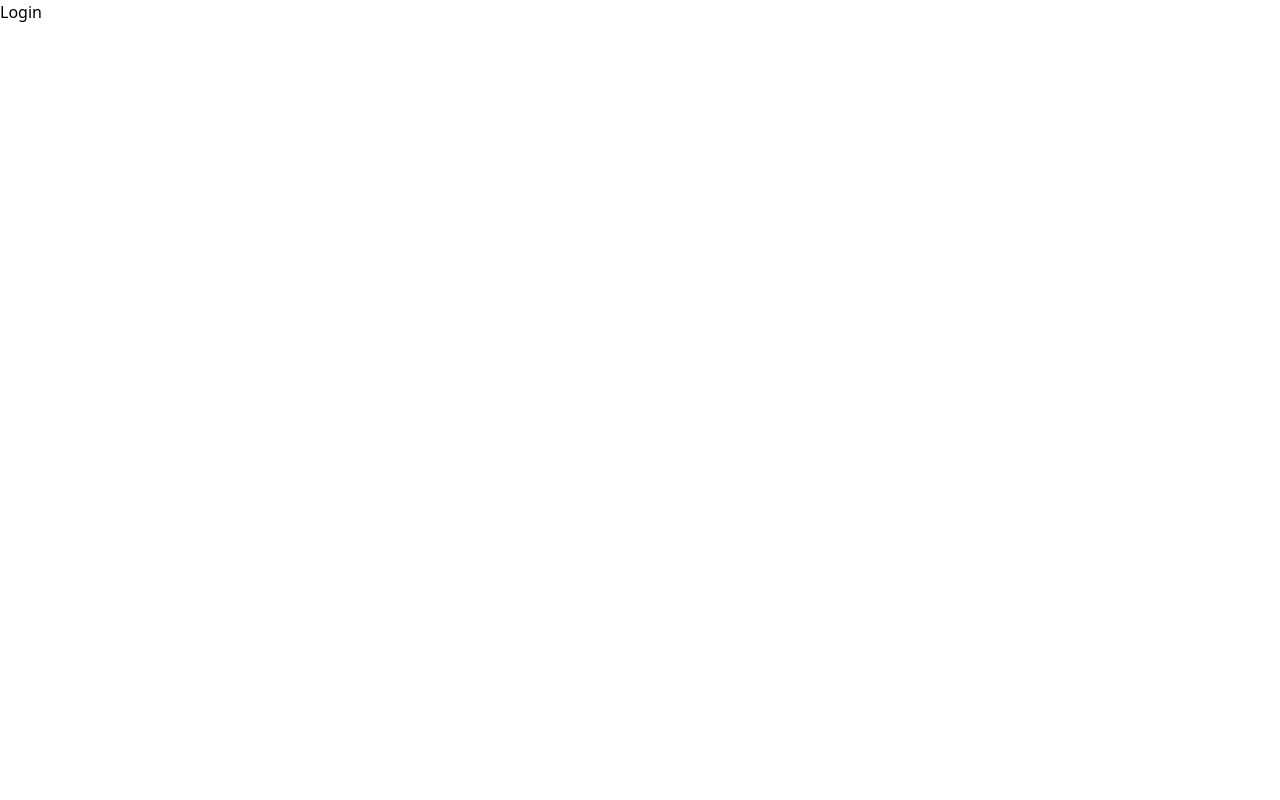
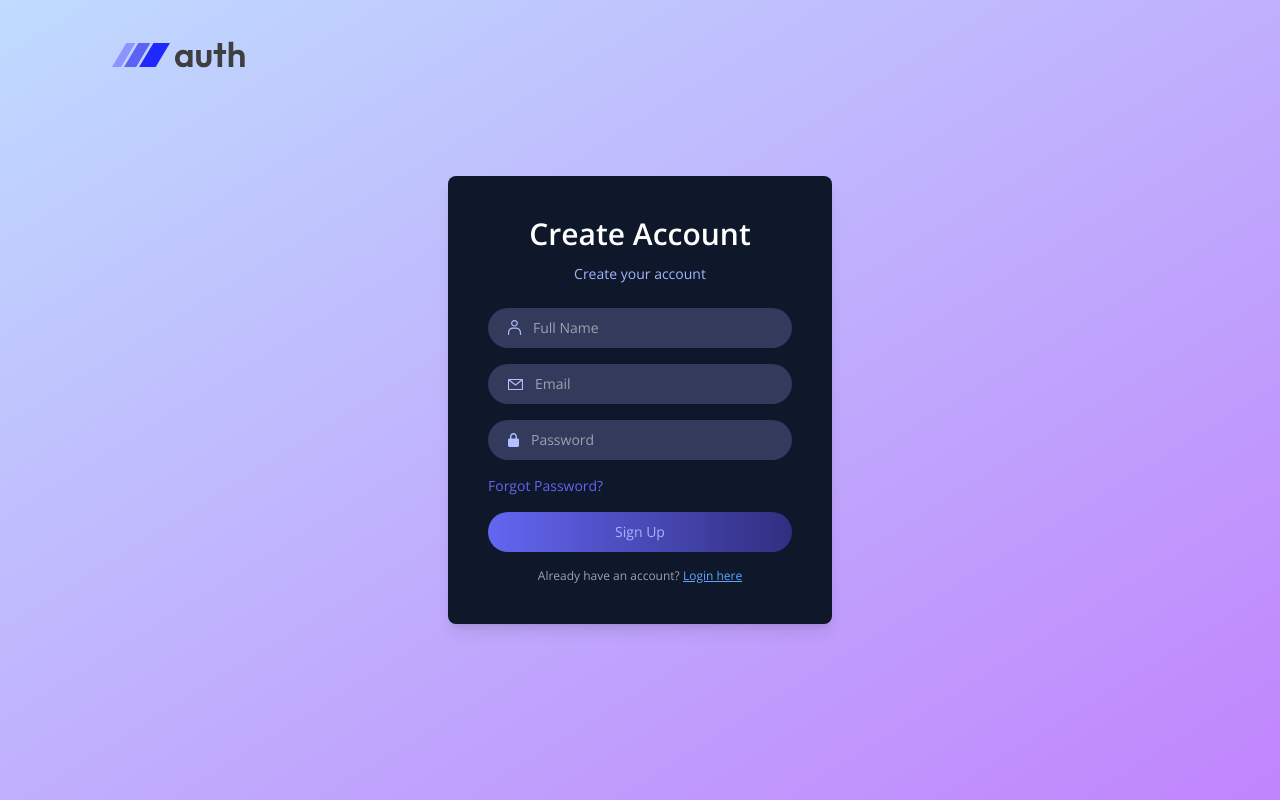
Before and after one commit to Joylinton04/node-js-authentication, a React (Vite) app in the folder client/: page /login in a window 1280 px wide. Built offline with nearby package versions, Linux system fonts and the light colour scheme.

Commit message:
login page setup

```diff
--- a/client/src/components/Navbar.tsx
+++ b/client/src/components/Navbar.tsx
@@ -1,19 +1,27 @@
-import React from 'react'
-import images from '../assets/assets'
-import assets from '../assets/assets';
+import React from "react";
+import images from "../assets/assets";
+import assets from "../assets/assets";
+import { useNavigate } from "react-router-dom";
 
 const Navbar = () => {
+  const navigate = useNavigate();
+
   return (
-    <div className='w-full p-8 flex items-center justify-between'>
-      <div className='flex items-center gap-2'>
+    <div className="w-full p-8 flex items-center justify-between gap-4">
+      <div className="flex items-center gap-2">
         <img src={images.logo} alt="" />
       </div>
-      <button className='rounded-full px-6 py-3 flex items-center gap-2 border hover:bg-gray-50 transition-all'>
-        <span className='text-base'>Login</span>
-        <span><img src={assets.arrow_icon} alt="" /></span>
+      <button
+        onClick={() => navigate("/login")}
+        className="rounded-full px-6 py-3 flex items-center gap-2 border hover:bg-gray-50 transition-all"
+      >
+        <span className="text-base">Login</span>
+        <span>
+          <img src={assets.arrow_icon} alt="" />
+        </span>
       </button>
     </div>
-  )
-}
+  );
+};
 
 export default Navbar;
--- a/client/src/pages/Home.tsx
+++ b/client/src/pages/Home.tsx
@@ -52,6 +52,7 @@ const Home = () => {
           whileInView={{ y: 0, opacity: 1 }}
           transition={{ duration: 1.1, ease: "easeOut", delay: 0.2 }}
           viewport={{ once: true }}
+          className="ssm:px-2"
         >
           Let's start with a quick product tour and we will have you up and
           running in no time!
--- a/client/src/pages/Login.tsx
+++ b/client/src/pages/Login.tsx
@@ -1,11 +1,130 @@
-import React from 'react'
+import React, { useState, ChangeEvent, FormEvent } from "react";
+import assets from "../assets/assets";
+
+type FormState = "Sign Up" | "Login";
 
 const Login = () => {
+  const [formState, setFormState] = useState<FormState>("Sign Up");
+  const [formVariables, setFormVariables] = useState({
+    name: "",
+    email: "",
+    password: "",
+  });
+
+  const setOnChange = (e: ChangeEvent<HTMLInputElement>) => {
+    const { name, value } = e.target;
+    setFormVariables((prev) => ({
+      ...prev,
+      [name]: value,
+    }));
+  };
+
+  const handleSubmit = (e: FormEvent) => {
+    e.preventDefault();
+    console.log("Form submitted:", formVariables);
+
+    // You can add actual form logic here (API call, validation, etc.)
+  };
+
   return (
-    <div>
-        Login
+    <div className="font-default flex items-center justify-center min-h-screen px-6 sm:px-0 bg-gradient-to-br from-blue-200 to-purple-400">
+      <div className="p-8 absolute top-0 left-5 sm:left-20">
+        <img src={assets.logo} alt="Header" />
+      </div>
+
+      {/* form section */}
+      <div className="bg-slate-900 p-10 rounded-lg shadow-lg w-full sm:w-96 text-sm text-indigo-300">
+        <div>
+          <h1 className="text-3xl font-semibold text-white text-center mb-3">
+            {formState === "Sign Up" ? "Create Account" : "Login"}
+          </h1>
+          <h2 className="text-center mb-6 text-sm">
+            {formState === "Sign Up"
+              ? "Create your account"
+              : "Login to your account!"}
+          </h2>
+
+          {/* form */}
+          <form onSubmit={handleSubmit}>
+            {formState === "Sign Up" && (
+              <div className="mb-4 flex items-center gap-3 w-full px-5 py-2.5 rounded-full bg-[#333A5C]">
+                <img src={assets.person_icon} alt="Person Icon" />
+                <input
+                  type="text"
+                  name="name"
+                  value={formVariables.name}
+                  onChange={setOnChange}
+                  placeholder="Full Name"
+                  className="bg-transparent outline-none w-full"
+                  required
+                />
+              </div>
+            )}
+
+            <div className="mb-4 flex items-center gap-3 w-full px-5 py-2.5 rounded-full bg-[#333A5C]">
+              <img src={assets.mail_icon} alt="Mail Icon" />
+              <input
+                type="email"
+                name="email"
+                value={formVariables.email}
+                onChange={setOnChange}
+                placeholder="Email"
+                className="bg-transparent outline-none w-full"
+                required
+              />
+            </div>
+
+            <div className="mb-4 flex items-center gap-3 w-full px-5 py-2.5 rounded-full bg-[#333A5C]">
+              <img src={assets.lock_icon} alt="Lock Icon" />
+              <input
+                type="password"
+                name="password"
+                value={formVariables.password}
+                onChange={setOnChange}
+                placeholder="Password"
+                className="bg-transparent outline-none w-full"
+                autoComplete="off"
+                required
+              />
+            </div>
+
+            <p className="cursor-pointer mb-4 text-indigo-500">
+              Forgot Password?
+            </p>
+
+            <button
+              type="submit"
+              className="w-full py-2.5 rounded-full bg-gradient-to-r from-indigo-500 to-indigo-900"
+            >
+              {formState}
+            </button>
+          </form>
+
+          {formState === "Sign Up" ? (
+            <p className="text-xs text-gray-400 text-center mt-4">
+              Already have an account?{" "}
+              <span
+                onClick={() => setFormState("Login")}
+                className="text-blue-400 cursor-pointer underline"
+              >
+                Login here
+              </span>
+            </p>
+          ) : (
+            <p className="text-xs text-gray-400 text-center mt-4">
+              Don't have an account?{" "}
+              <span
+                onClick={() => setFormState("Sign Up")}
+                className="text-blue-400 cursor-pointer underline"
+              >
+                Sign up
+              </span>
+            </p>
+          )}
+        </div>
+      </div>
     </div>
-  )
-}
+  );
+};
 
 export default Login;
```
